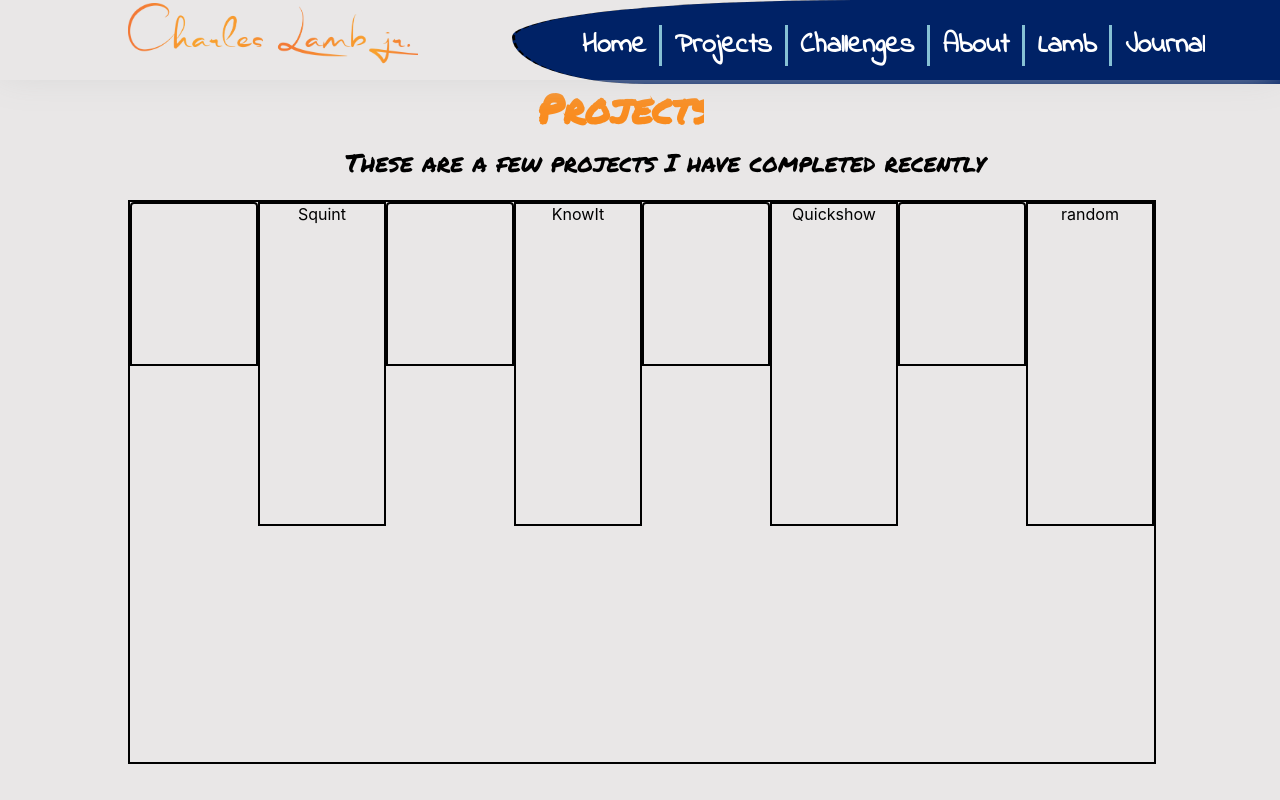
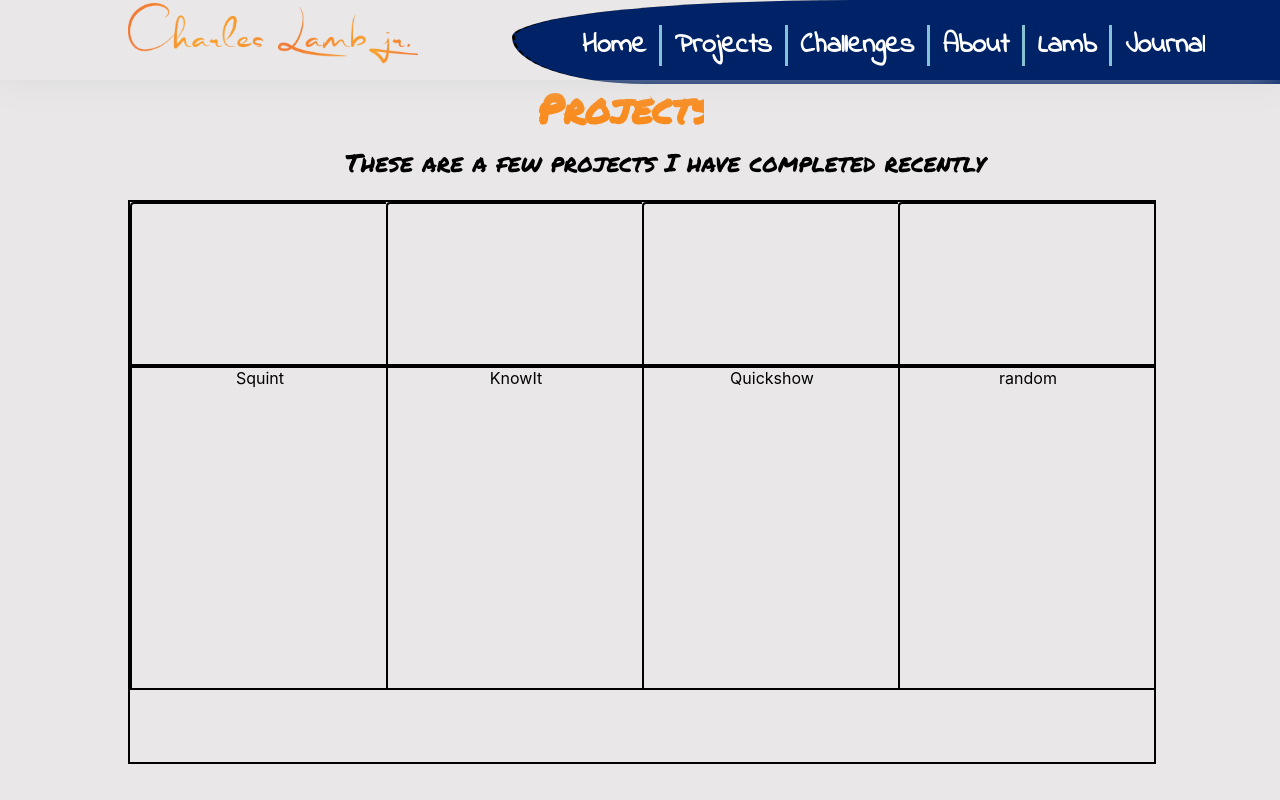
Before and after one commit to cyberstizz/charleslambjr, a React (Create React App) app: page /projects in a window 1280 px wide. Built offline with nearby package versions, Linux system fonts and the light colour scheme; a web font is replaced by a local one.

Commit message:
encapuslated the entire card in one div so that they would be in column style because otherewise they were colliding on the page

```diff
--- a/src/components/Card.css
+++ b/src/components/Card.css
@@ -1,19 +1,23 @@
 #entireCardBody{
-width: 30vw;
+position: relative;
+width: 20vw;
 height: 40vh;
 border: solid 2px black;
 }
 
 #cardTitle{
     text-align: center;
+    position: relative;
+
 }
 
 #cardTop{
     text-align: center;
+    position: relative;
     border-top-left-radius: 4px;
     border-top-right-radius: 4px;
     height: 20vh;
-    width: 30vw;
+    width: 20vw;
     border: solid 2px black;
 
 }
--- a/src/components/Card.js
+++ b/src/components/Card.js
@@ -4,12 +4,12 @@ import './Card.css';
 
 const Card = (props) => {
     return (
-        <React.Fragment>
+        <div id='wholeCard'>
             <div id='cardTop'></div>
         <div id="entireCardBody">
         <div id="cardTitle">{props.title}</div>
         </div>
-        </React.Fragment>
+        </div>
     )
 };
 
```
